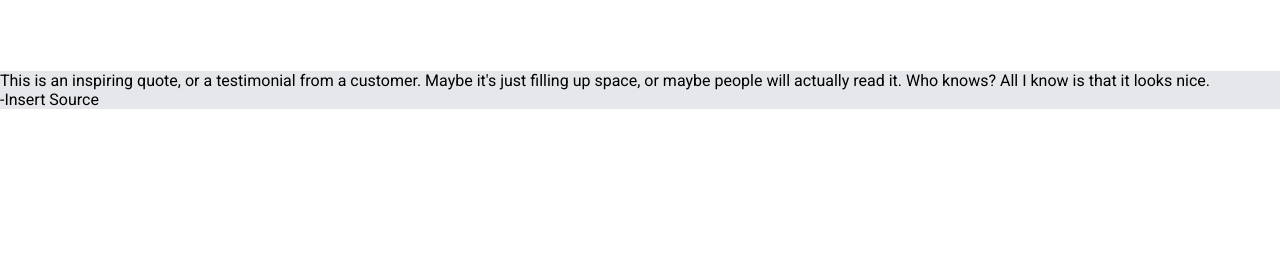
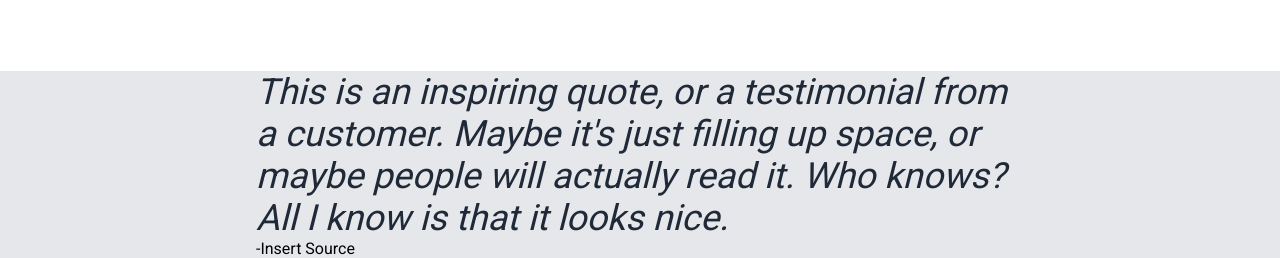
Before and after one commit to MightyRavenDark88/project-landing-page, a plain HTML site: page index.html in a window 1280 px wide. Shown: the part 804-1062 px from the top of the page. Before the commit the page ends 913 px from the top, so only its background shows below. Drawn offline with Linux system fonts and the light colour scheme.

Commit message:
Define quote text specifications

```diff
--- a/style.css
+++ b/style.css
@@ -138,10 +138,22 @@ a{
     color: rgb(97, 97, 97);
     font-size: 18px;
 }
+.quote-section{
+    display: flex;
+    background-color: #e5e7eb;
+    justify-content: center;
+    height: 100%;
+    width:100%;
+}
 .quote-box{
     display: flex;
-    background-color: #e5e7eb;
     flex-direction: column;
+    width:60%;
+}
+.quote{
+    font-size: 36px;
+    font-style: italic;
+    color:#1f2937;
 }
 .advertisement{
 
```
